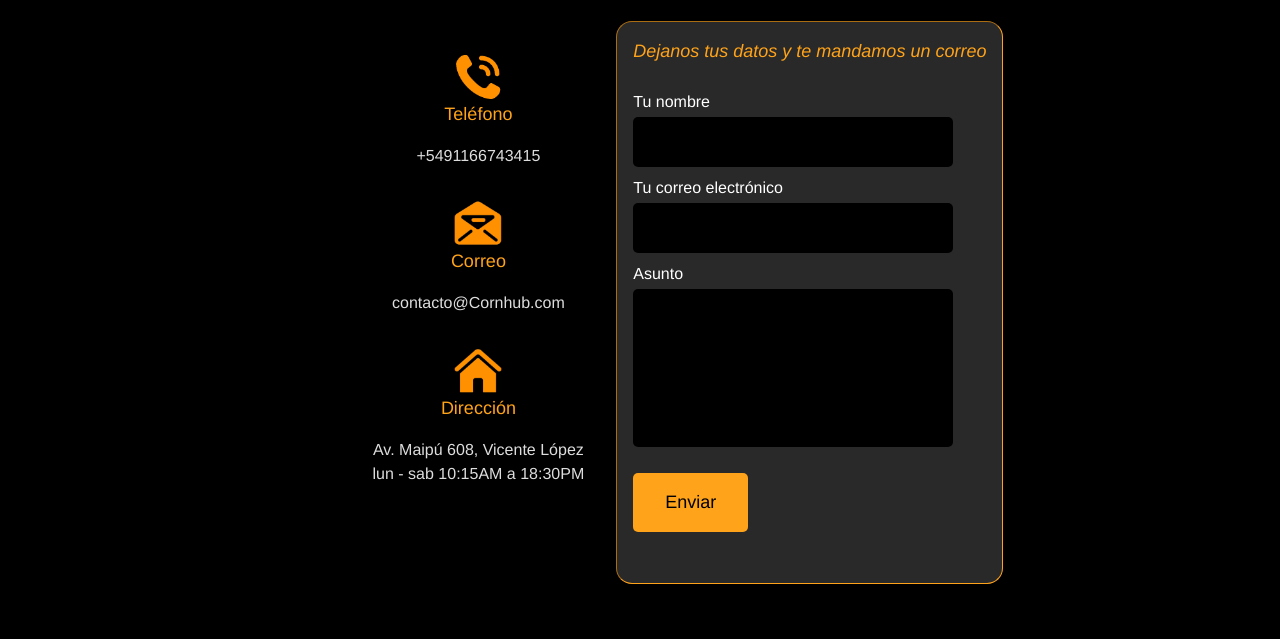
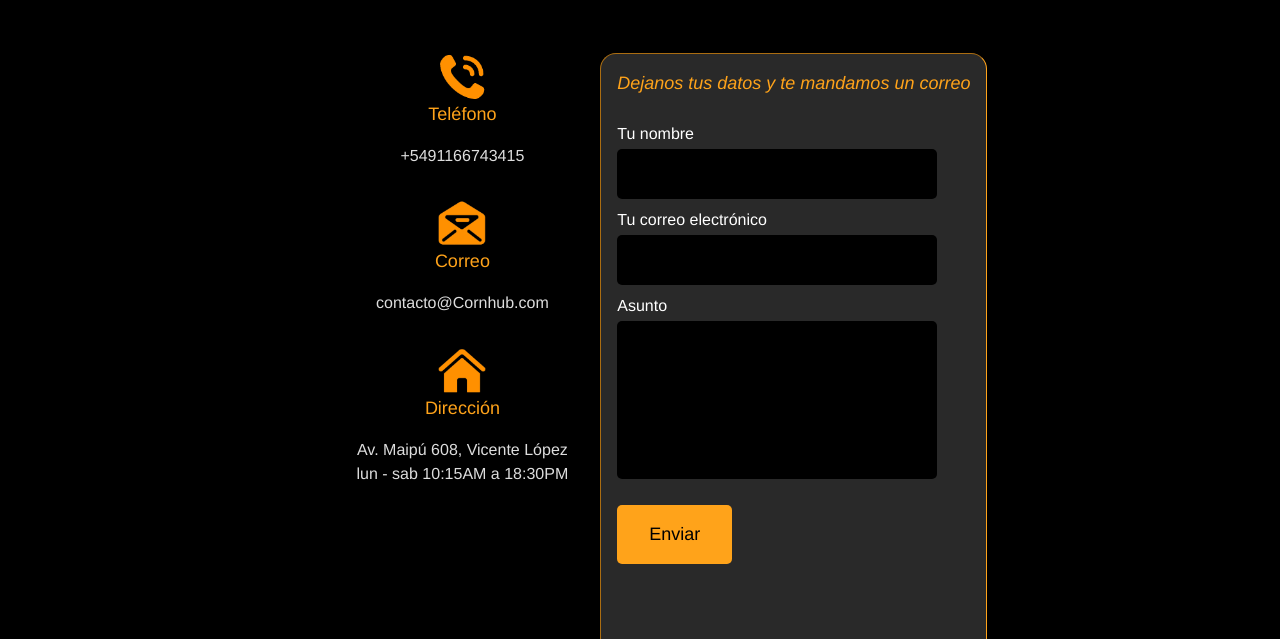
Before and after one commit to PlacaFromHell/cornhub, a plain HTML site: page paginas/contacto.html in a window 1280 px wide. Shown: the part 154-793 px from the top of the page. Drawn offline with nearby package versions, Linux system fonts and the light colour scheme; files that its build step writes are made by us from their sources.

Commit message:
Prueba para ver si se guardan las cosas

```diff
--- a/scss/partials/_contacto.scss
+++ b/scss/partials/_contacto.scss
@@ -1,11 +1,3 @@
-.contactomain {
-	list-style-type: none;
-	list-style: none;
-	display: flex;
-	justify-content: center;
-	flex-direction: row;
-}
-
 .contactoform {
 	list-style-type: none;
 	list-style: none;
@@ -15,7 +7,7 @@
 	flex-direction: column;
 	justify-content: left;
 	text-align: left;
-	margin-left: 2rem;
+	margin: 2rem;
 	height: 110%;
 	padding-left: 1rem;
 	padding-right: 1rem;
@@ -103,3 +95,10 @@
 	flex-direction: column;
 	justify-content: center;
 }
+
+.contactomain {
+	list-style-type: none;
+	list-style: none;
+	display: flex;
+	flex-wrap: wrap;
+}
```
Also changed, not shown: paginas/contacto.html (+1 -0 lines), css/styles.css (deleted).
